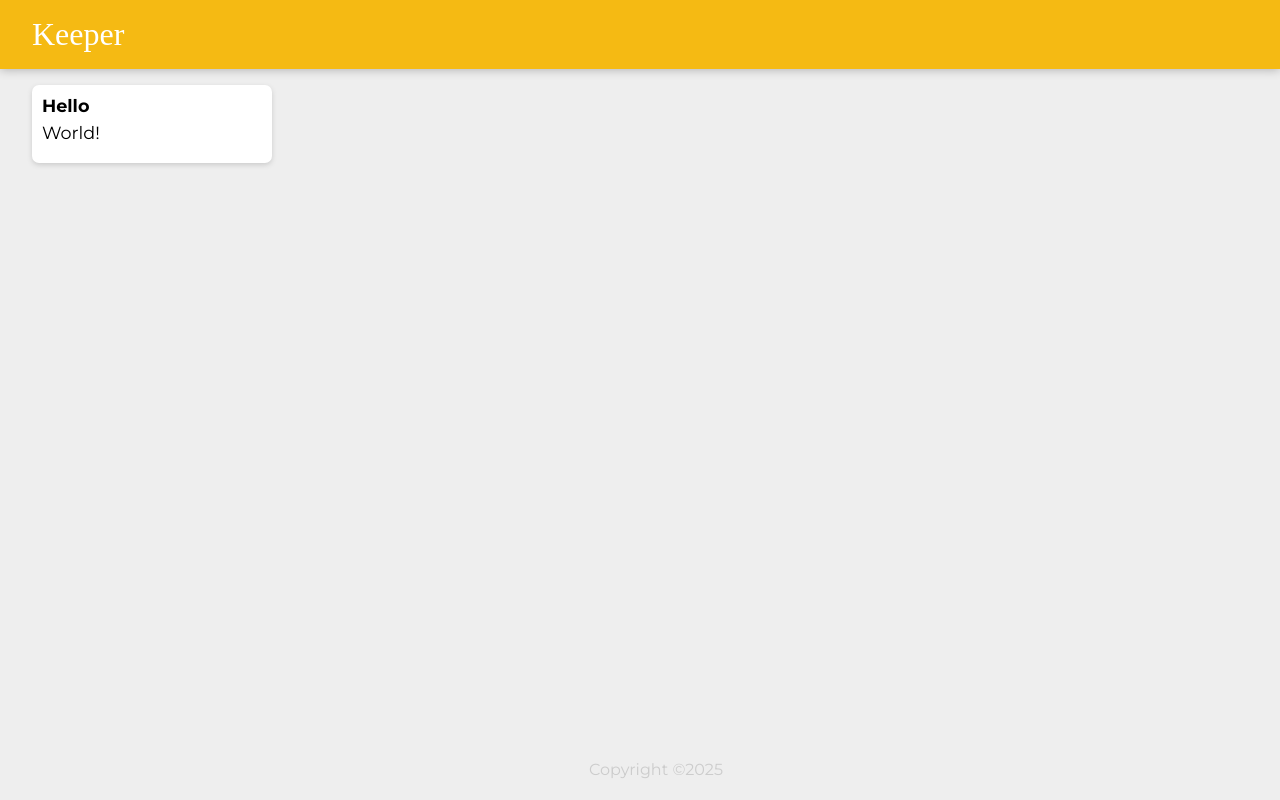
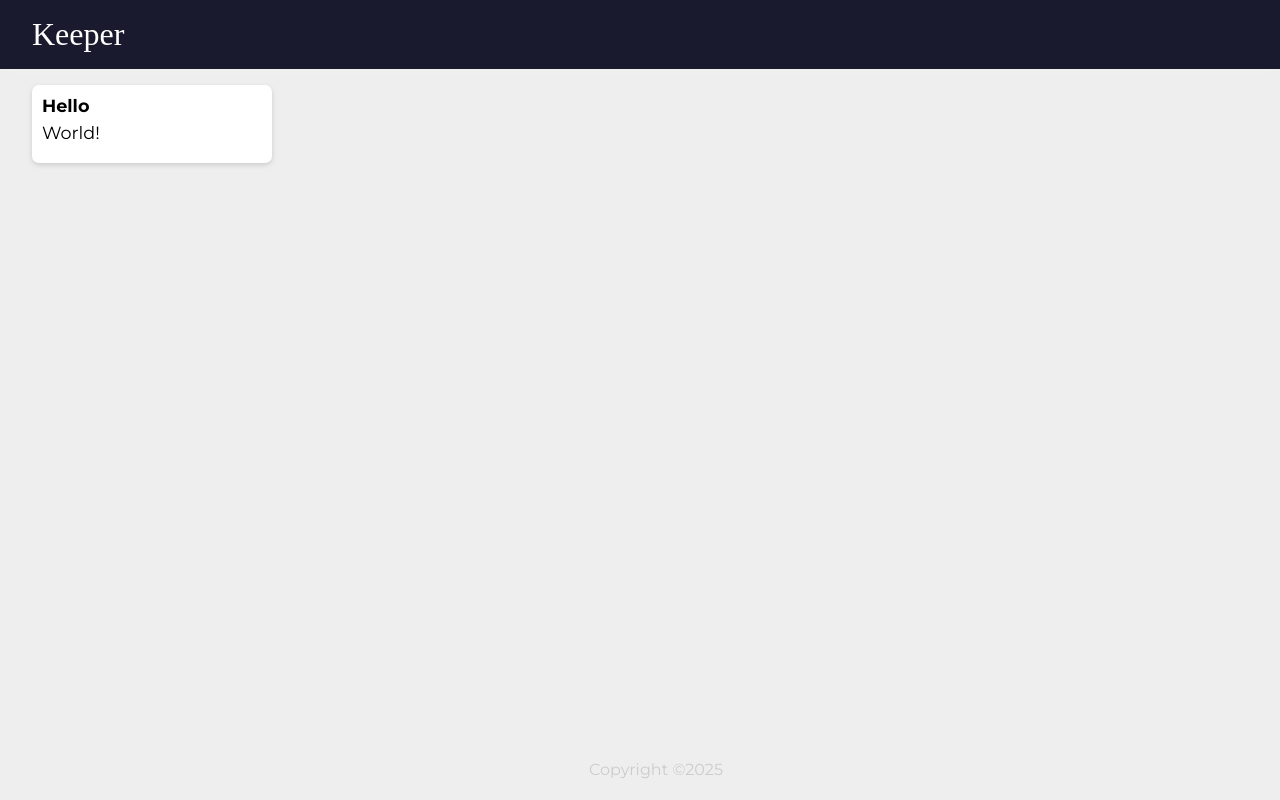
Before and after one commit to Lost-sudo/Keeper-App, a React (Vite) app: page / in a window 1280 px wide. Built offline with nearby package versions, Linux system fonts and the light colour scheme.

Commit message:
refactor: update favicon, change script name, and improve header/footer structure

```diff
--- a/index.html
+++ b/index.html
@@ -2,7 +2,7 @@
 <html lang="en">
   <head>
     <meta charset="UTF-8" />
-    <link rel="icon" type="image/svg+xml" href="/vite.svg" />
+    <link rel="icon" type="image/png" href="/icon.png" />
     <link rel="preconnect" href="https://fonts.googleapis.com">
     <link rel="preconnect" href="https://fonts.gstatic.com" crossorigin>
     <link href="https://fonts.googleapis.com/css2?family=Montserrat:ital,wght@0,100..900;1,100..900&display=swap"
--- a/package.json
+++ b/package.json
@@ -4,7 +4,7 @@
   "version": "0.0.0",
   "type": "module",
   "scripts": {
-    "dev": "vite",
+    "app": "vite",
     "build": "vite build",
     "lint": "eslint .",
     "preview": "vite preview"
--- a/public/style.css
+++ b/public/style.css
@@ -11,20 +11,20 @@ body {
   padding: 0 16px;
 }
 
-.header {
-  background-color: #f5ba13;
+header {
+  background-color: #1a1a2e;
   margin: auto -16px;
   padding: 16px 32px;
-  box-shadow: 0 0 10px 0 rgba(0, 0, 0, 0.3);
+  box-shadow: 0 0 10px 0 rgba(249, 249, 249, 0.3);
 }
 
-.header h1 {
+header h1 {
   color: #fff;
   font-family: "McLaren", cursive;
   font-weight: 200;
 }
 
-.footer {
+footer {
   position: absolute;
   text-align: center;
   bottom: 0;
@@ -32,7 +32,7 @@ body {
   height: 2.5rem;
 }
 
-.footer p {
+footer p {
   color: #ccc;
 }
 .note {
--- a/src/components/Footer.jsx
+++ b/src/components/Footer.jsx
@@ -3,9 +3,9 @@ import "/public/style.css"
 
 function Footer() {
     return (
-      <div className="footer">
+      <footer>
         <p>Copyright &#169;2025</p>
-      </div>
+      </footer>
     );
 };
 
--- a/src/components/Header.jsx
+++ b/src/components/Header.jsx
@@ -3,9 +3,9 @@ import "/public/style.css"
 
 function Header() {
     return (
-        <div className="header">
-            <h1>Keeper</h1>
-        </div>
+      <header>
+        <h1>Keeper</h1>
+      </header>
     );
 }
 
```
Also changed, not shown: public/book(24x24)@1x.png (added), public/icon.png (added).
